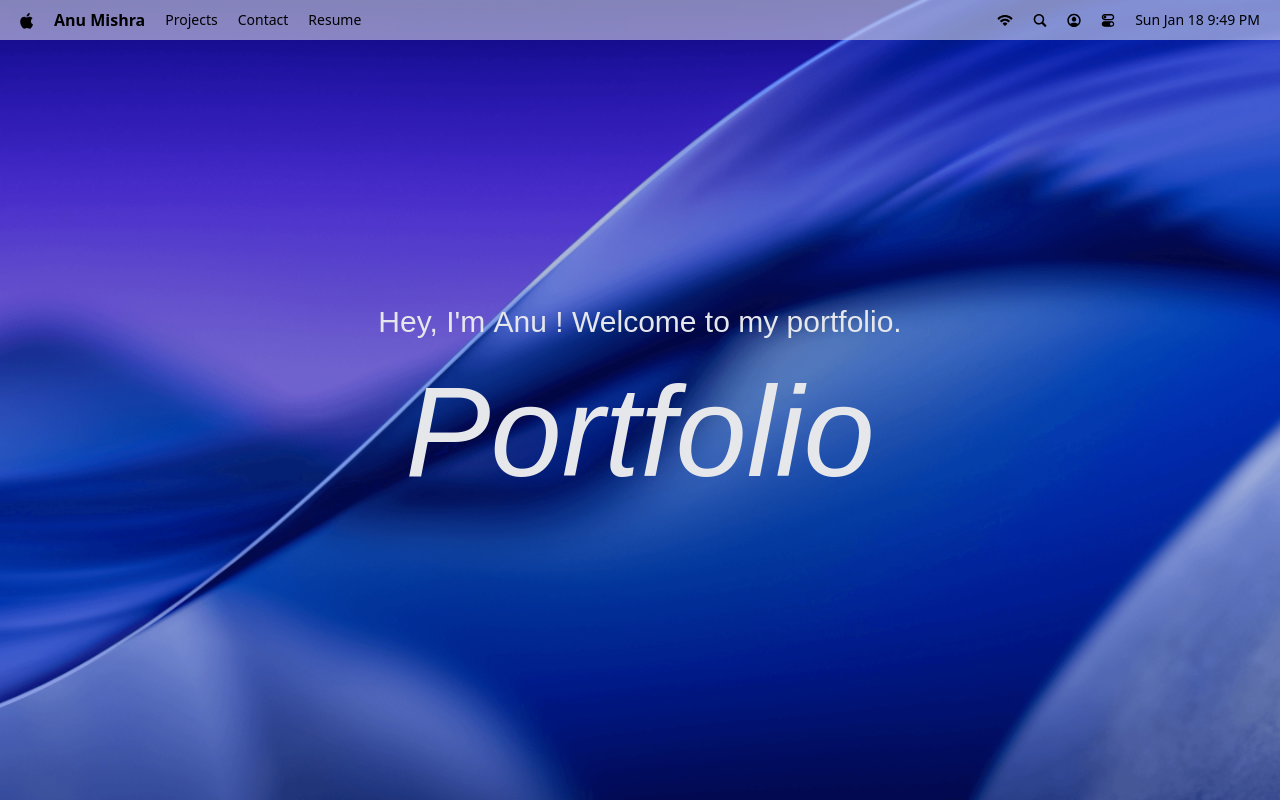
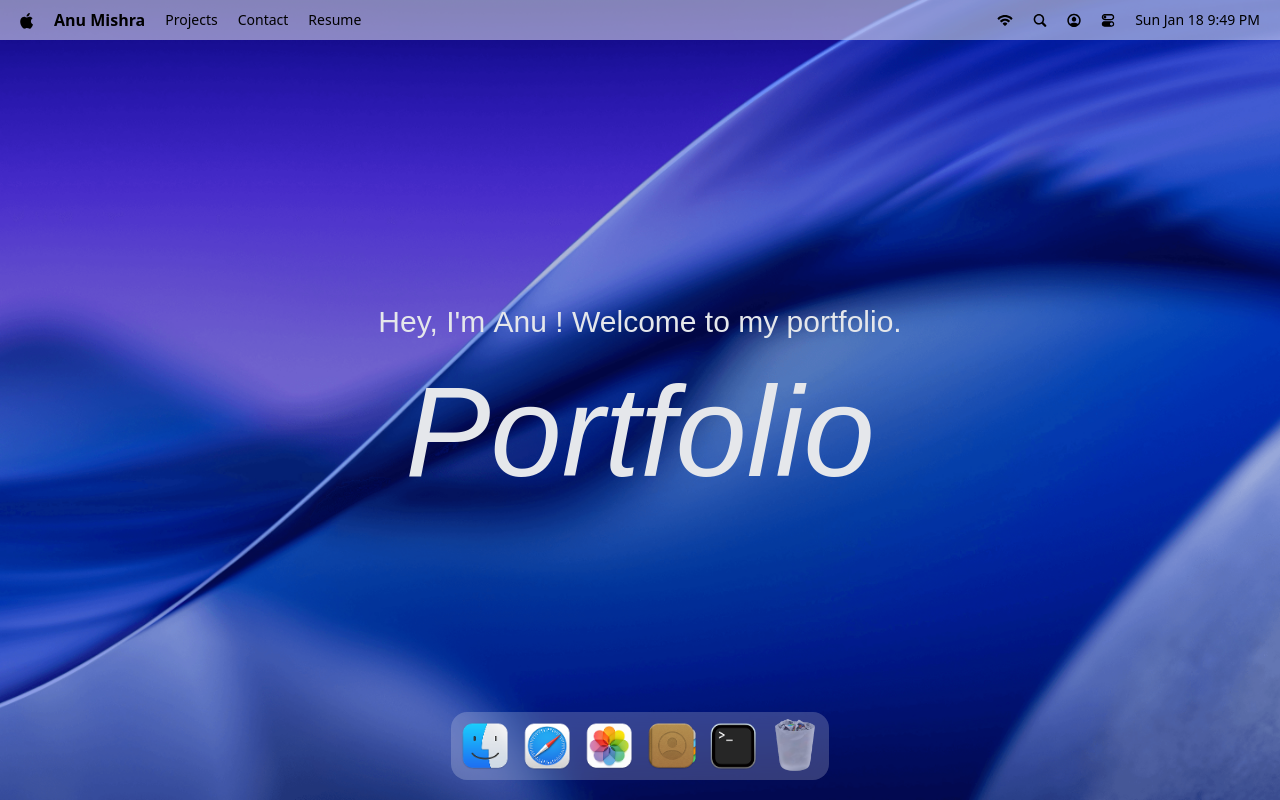
Before and after one commit to Anumishra02/MacOs-Portfolio, a React (Vite) app: page / in a window 1280 px wide. Built offline with nearby package versions, Linux system fonts and the light colour scheme; a web font is replaced by a local one.

Commit message:
implement dock presentation

```diff
--- a/package.json
+++ b/package.json
@@ -17,6 +17,7 @@
     "lucide-react": "^0.562.0",
     "react": "^19.2.0",
     "react-dom": "^19.2.0",
+    "react-tooltip": "^5.30.0",
     "tailwindcss": "^4.1.18"
   },
   "devDependencies": {
--- a/src/App.jsx
+++ b/src/App.jsx
@@ -1,10 +1,11 @@
-import { Navbar,Welcome } from "#components"
+import { Dock, Navbar,Welcome } from "#components"
 
 const App = () => {
   return (
     <main>
       <Navbar />
       <Welcome />
+      <Dock />
     </main>
   )
 }
--- /dev/null
+++ b/src/components/Dock.jsx
@@ -0,0 +1,85 @@
+import {useRef} from 'react'
+import { Tooltip } from 'react-tooltip'
+import { dockApps } from "#constants/index.js"
+import gsap  from 'gsap'
+
+import { useGSAP } from '@gsap/react'
+const Dock = () => {
+    const dockRef=useRef(null);
+    useGSAP(() => {
+      const dock=dockRef.current;
+      if(!dock) return;
+      const icons=dock.querySelectorAll('.dock-icon');
+
+      const animateIcons=(mouseX)=>{
+        const {left}=dock.getBoundingClientRect();
+        icons.forEach((icon)=>{
+            const {left:iconLeft,width}=icon.getBoundingClientRect();
+            const center=iconLeft - left + width / 2;
+            const distance=Math.abs(mouseX - center);
+            const intensity=Math.exp(-( distance ** 2.5)/2000);
+            gsap.to(icon,{
+              scale:1+0.25*intensity,
+              y:-15*intensity,
+              duration:0.2,
+              ease:"power1.out"
+            });
+        });
+        };
+      const handleMouseMove=(e)=>{
+        const{left}=dock.getBoundingClientRect();
+        animateIcons(e.clientX - left);
+      };
+      const resetIcons=()=>
+        icons.forEach((icon)=>
+            gsap.to(icon,{
+              scale:1,
+              y:0,
+              duration:0.3,
+              ease:"power1.out"
+            }),
+        );
+        dock.addEventListener('mousemove',handleMouseMove);
+        dock.addEventListener('mouseleave',resetIcons);
+        return () => {
+          dock.removeEventListener('mousemove',handleMouseMove);
+          dock.removeEventListener('mouseleave',resetIcons);
+    }
+  },[]);
+
+    const toggleApp=(app)=>{
+        // Logic to open or focus the application window
+    }
+  return (
+    <section id="dock">
+      <div ref={dockRef} className='dock-container'>
+        {dockApps.map(({id,name,icon,canOpen})=>(
+            <div key={id} className='relative flex justify-center'>
+                <button
+                    type ="button"
+                    className="dock-icon"
+                    aria-label={name}
+                    data-tooltip-id="dock-tooltip"
+                    data-tooltip-content={name}
+                    data-tooltip-delay-show={150}
+                    disabled={!canOpen}
+                    onClick={()=>toggleApp({id,canOpen})}
+
+                >
+                    <img src={`/images/${icon}`}
+                     alt={name}
+                     loading ="lazy"
+                     className={canOpen?"":"opacity-60"}
+                     />
+
+                </button>
+            </div>
+
+        ))}
+        <Tooltip id="dock-tooltip" place="top" className="tooltip"  />
+      </div>
+    </section>
+  )
+}
+
+export default Dock
--- a/src/components/index.js
+++ b/src/components/index.js
@@ -1,7 +1,9 @@
 import Navbar from '#components/Navbar'
 import Welcome from '#components/Welcome'
+import Dock from '#components/Dock'
 
 export {
   Navbar,
-  Welcome
+  Welcome,
+  Dock
 }
```
Also changed, not shown: 1 other file (tests, documents, lock files or other folders).
